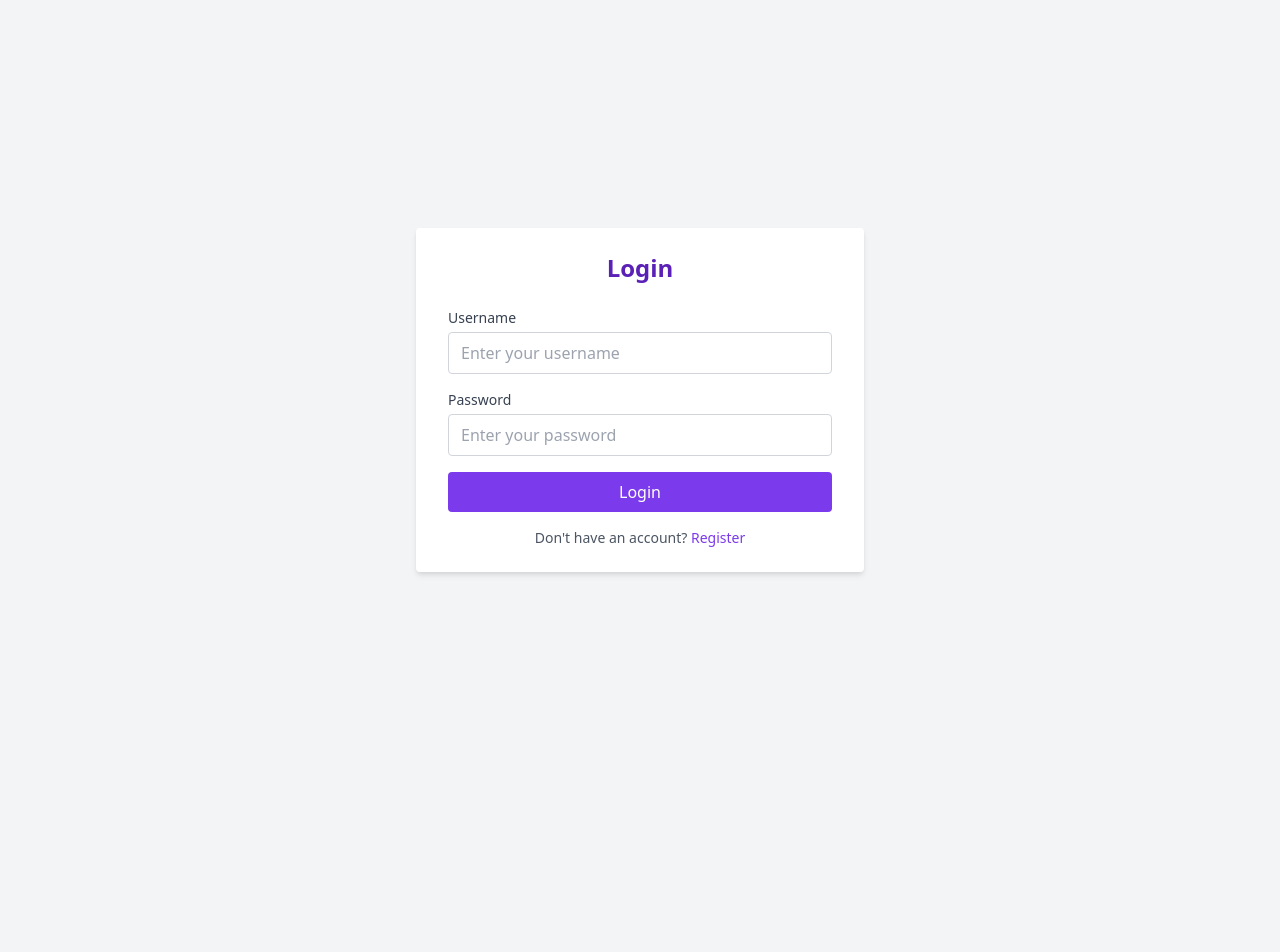
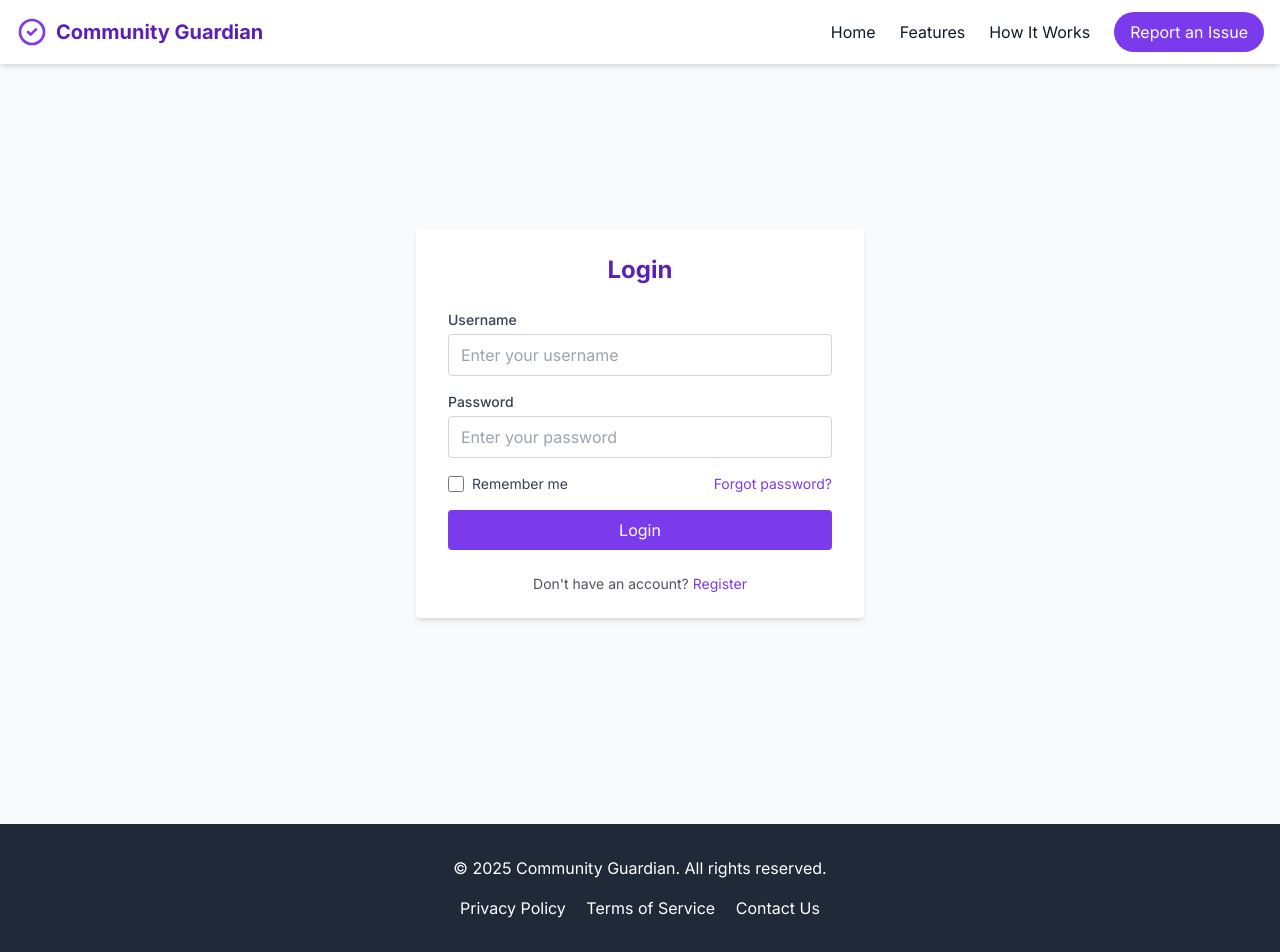
Before and after one commit to LepharamRamchiary/community_guardian, a Django app: page /accounts/login/ in a window 1280 px wide. Before the commit the page ends 575 px from the top, so only its background shows below. Run offline with Django 5.2, Linux system fonts and the light colour scheme.

Commit message:
add login and logout functionlity

```diff
--- a/community_guardian/accounts/templates/accounts/login.html
+++ b/community_guardian/accounts/templates/accounts/login.html
@@ -1,17 +1,32 @@
-<!DOCTYPE html>
-<html lang="en">
-  <head>
-    <meta charset="UTF-8" />
-    <meta name="viewport" content="width=device-width, initial-scale=1.0" />
-    <title>Login</title>
-    <link
-      href="https://cdnjs.cloudflare.com/ajax/libs/tailwindcss/2.2.19/tailwind.min.css"
-      rel="stylesheet"
-    />
-  </head>
-  <body class="bg-gray-100 flex items-center justify-center min-h-screen p-4">
+{% extends 'base.html' %}
+{% block title %}Login{% endblock %}
+{% block style %}
+<style>
+  /* Additional custom styles for mobile responsiveness */
+  @media (max-width: 640px) {
+    .login-container {
+      margin-top: 1rem;
+      margin-bottom: 1rem;
+    }
+  }
+</style>
+{% endblock %}
+
+{% block content %}
+<div id="main-content" class="min-h-screen flex items-center justify-center px-4 py-20">
   <div class="bg-white shadow-md rounded px-4 sm:px-8 py-6 w-full max-w-md mx-auto">
     <h2 class="text-xl sm:text-2xl font-bold text-center text-purple-800 mb-4 sm:mb-6">Login</h2>
+
+    {% if messages %}
+    <div class="mb-4">
+      {% for message in messages %}
+      <div class="p-2 rounded {% if message.tags == 'error' %}bg-red-100 text-red-700{% else %}bg-green-100 text-green-700{% endif %}">
+        {{ message }}
+      </div>
+      {% endfor %}
+    </div>
+    {% endif %}
+
     <form method="POST" class="space-y-3 sm:space-y-4">
       {% csrf_token %}
       <div>
@@ -22,6 +37,7 @@
           name="username"
           class="mt-1 border border-gray-300 rounded w-full px-3 py-2 focus:outline-none focus:ring-2 focus:ring-purple-600"
           placeholder="Enter your username"
+          required
         />
       </div>
       <div>
@@ -32,16 +48,24 @@
           name="password"
           class="mt-1 border border-gray-300 rounded w-full px-3 py-2 focus:outline-none focus:ring-2 focus:ring-purple-600"
           placeholder="Enter your password"
+          required
         />
+      </div>
+      <div class="flex items-center justify-between text-sm">
+        <div class="flex items-center">
+          <input id="remember-me" name="remember-me" type="checkbox" class="h-4 w-4 text-purple-600 focus:ring-purple-500 border-gray-300 rounded">
+          <label for="remember-me" class="ml-2 block text-gray-700">Remember me</label>
+        </div>
+        <a href="#" class="text-purple-600 hover:underline">Forgot password?</a>
       </div>
       <button
         type="submit"
-          class="w-full bg-purple-600 text-white py-2 px-4 rounded hover:bg-purple-700 transition duration-300 mt-2 sm:mt-3"
+        class="w-full bg-purple-600 text-white py-2 px-4 rounded hover:bg-purple-700 transition duration-300 mt-4"
       >
         Login
       </button>
     </form>
-      <p class="text-center text-sm text-gray-600 mt-4">
+    <p class="text-center text-sm text-gray-600 mt-6">
       Don't have an account?
       <a
         href="{% url 'register' %}"
@@ -51,5 +75,5 @@
       </a>
     </p>
   </div>
-  </body>
-</html>
+</div>
+{% endblock %}
--- a/community_guardian/accounts/views.py
+++ b/community_guardian/accounts/views.py
@@ -24,7 +24,7 @@ def login_view(request):
         if form.is_valid():
             user = form.get_user()
             login(request, user)
-            return redirect('home')  # Redirect to your homepage
+            return redirect('leanding')
     else:
         form = AuthenticationForm()
     return render(request, 'accounts/login.html', {'form': form})
--- a/community_guardian/templates/base.html
+++ b/community_guardian/templates/base.html
@@ -4,7 +4,8 @@
   <head>
     <meta charset="UTF-8" />
     <meta name="viewport" content="width=device-width, initial-scale=1.0" />
-    <title>Community Guardian - Public Service Issue Tracker</title>
+    {% comment %} <title></title> {% endcomment %}
+    {% block title %}Community Guardian - Public Service Issue Tracker{% endblock %}
     <link
       href="https://cdnjs.cloudflare.com/ajax/libs/tailwindcss/2.2.19/tailwind.min.css"
       rel="stylesheet"
@@ -14,6 +15,7 @@
       rel="stylesheet"
     />
     <link rel="stylesheet" href="{% static 'css/base.css'%}" />
+    {% block style %}{% endblock %}
   </head>
   <body class="antialiased text-gray-900">
     <!-- Accessibility: Skip to Main Content Link -->
@@ -69,12 +71,32 @@
             class="hover:text-purple-600 transition duration-300"
             >How It Works</a
           >
+
+          {% if user.is_authenticated %}
+          <!-- User is logged in - show username with dropdown -->
+          <div class="relative" id="user-dropdown-container">
+            <button id="user-dropdown-toggle" class="flex items-center text-purple-600 hover:text-purple-800 transition duration-300">
+              <span>{{ user.username }}</span>
+              <svg xmlns="http://www.w3.org/2000/svg" class="h-4 w-4 ml-1" fill="none" viewBox="0 0 24 24" stroke="currentColor">
+                <path stroke-linecap="round" stroke-linejoin="round" stroke-width="2" d="M19 9l-7 7-7-7" />
+              </svg>
+            </button>
+            <!-- Dropdown menu -->
+            <div id="user-dropdown-menu" class="absolute right-0 mt-2 w-20 bg-white rounded-md shadow-lg hidden z-50">
+              <div class="py-1">
+                <a href="{% url 'logout' %}" class="block px-4 py-2 text-center text-gray-800 hover:bg-purple-100">Logout</a>
+              </div>
+            </div>
+          </div>
+          {% else %}
+          <!-- User is not logged in - show login button -->
           <a
-            href="{%url 'login'%}"
+            href="{% url 'login' %}"
             class="bg-purple-600 text-white px-4 py-2 rounded-full hover:bg-purple-700 transition duration-300"
           >
             Report an Issue
           </a>
+          {% endif %}
         </div>
         <!-- Mobile Menu Toggle -->
         <div class="mobile-menu">
@@ -137,12 +159,20 @@
           <a href="#how-it-works" class="block py-2 text-center hover:bg-purple-50 rounded"
             >How It Works</a
           >
+
+          {% if user.is_authenticated %}
+          <!-- User is logged in - show username and logout option -->
+          <div class="py-2 text-center text-purple-600">{{ user.username }}</div>
+          <a href="{% url 'logout' %}" class="block py-2 text-center hover:bg-purple-50 rounded">Logout</a>
+          {% else %}
+          <!-- User is not logged in - show login button -->
           <a
-            href="{%url 'login'%}"
+            href="{% url 'login' %}"
             class="block bg-purple-600 text-white text-center py-2 rounded-full"
           >
             Report an Issue
           </a>
+          {% endif %}
         </div>
       </div>
     </nav>
@@ -198,6 +228,26 @@
           }
         });
 
+        // User dropdown functionality - click only, no hover
+        const userDropdownToggle = document.getElementById("user-dropdown-toggle");
+        const userDropdownMenu = document.getElementById("user-dropdown-menu");
+        const userDropdownContainer = document.getElementById("user-dropdown-container");
+
+        if (userDropdownToggle) {
+          // Toggle dropdown on click
+          userDropdownToggle.addEventListener("click", (e) => {
+            e.stopPropagation();
+            userDropdownMenu.classList.toggle("hidden");
+          });
+
+          // Close dropdown when clicking outside
+          document.addEventListener("click", (event) => {
+            if (!userDropdownContainer.contains(event.target)) {
+              userDropdownMenu.classList.add("hidden");
+            }
+          });
+        }
+
         // Smooth scrolling for navigation links
         document.querySelectorAll('a[href^="#"]').forEach((anchor) => {
           anchor.addEventListener("click", function (e) {
```
Also changed, not shown: community_guardian/accounts/templates/accounts/register.html (+84 -41 lines). Lines whose indentation alone changed are shown as unchanged.
